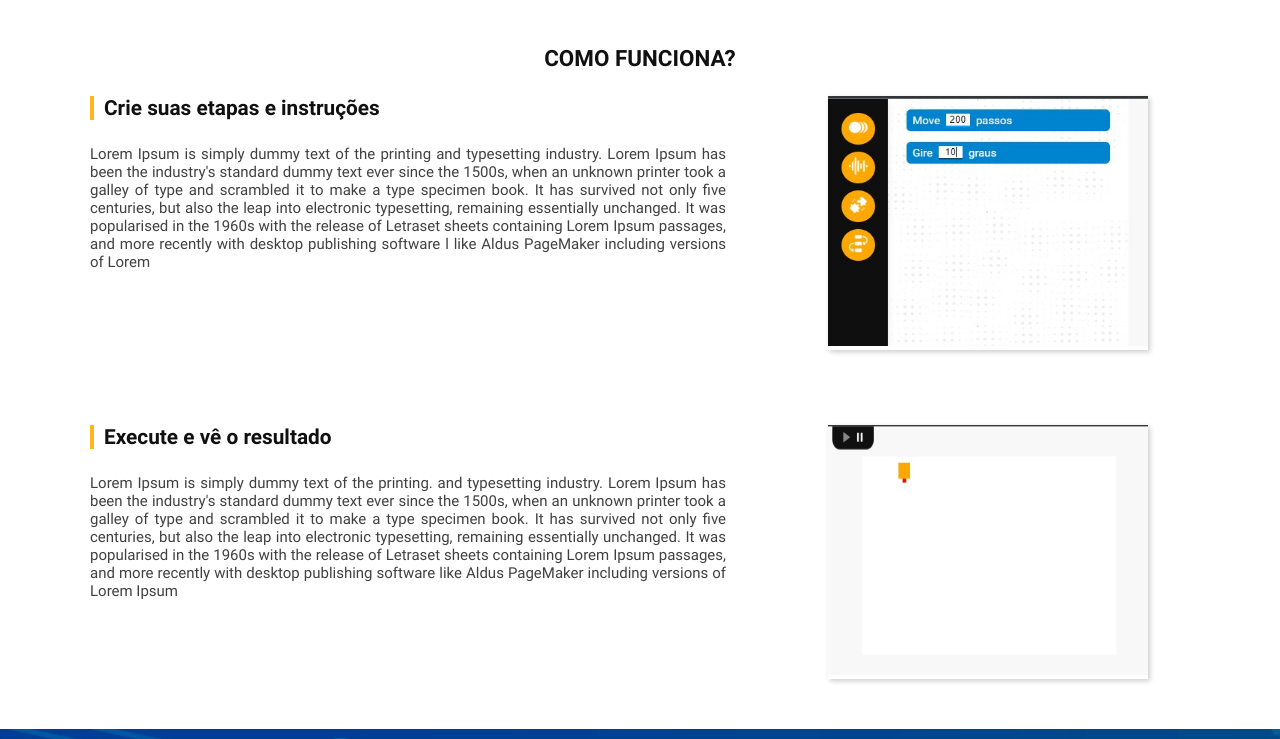
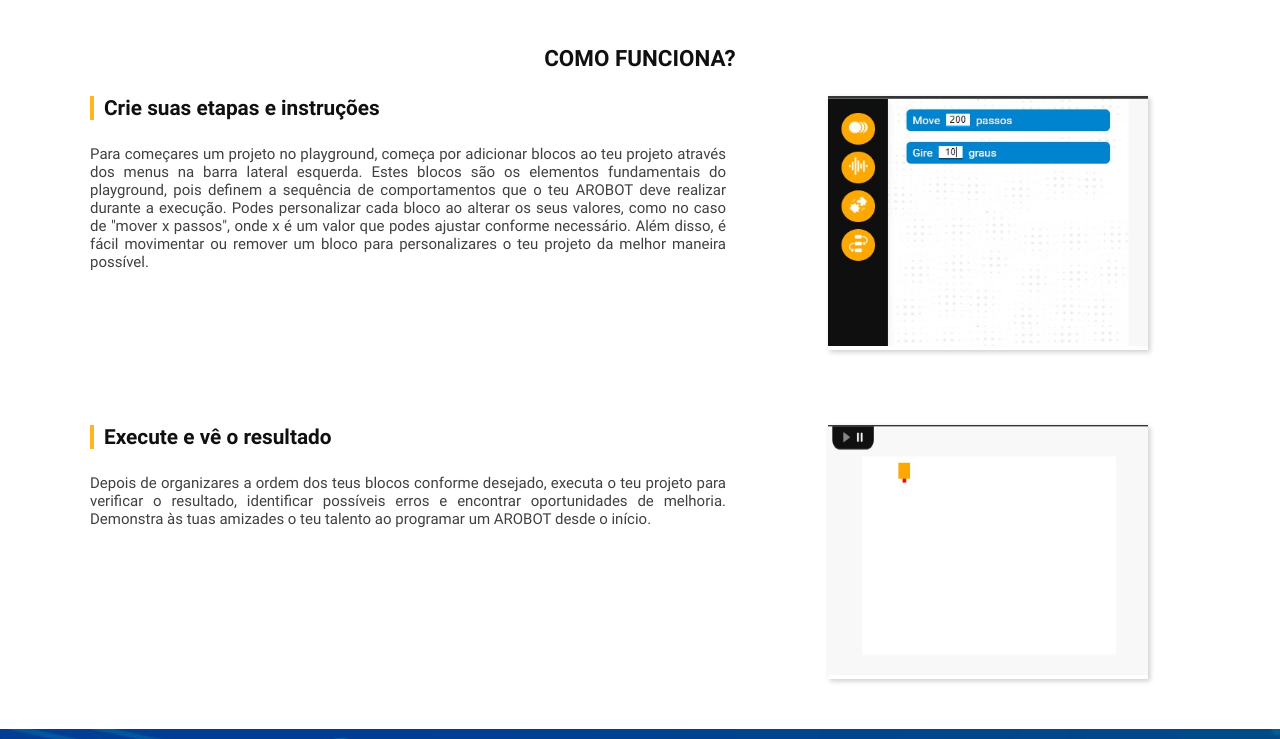
Before and after one commit to arotec-ao/playground-arobot, a Next.js app: page / in a window 1280 px wide. Shown: the part 583-1322 px from the top of the page. Built offline with nearby package versions, Linux system fonts and the light colour scheme.

Commit message:
troquei o como-funciona na página home

```diff
--- a/pages/index.jsx
+++ b/pages/index.jsx
@@ -77,31 +77,22 @@ export default function Home() {
           <div className={HomeStyle.hwTitleSection}>Como Funciona?</div>
           <div className={HomeStyle.hwStepsContainer}>
             <HowWorks title="Crie suas etapas e instruções" srcImage="/images/hw-1.jpeg">
-              Lorem Ipsum is simply dummy text of the printing
-              and typesetting industry. Lorem Ipsum has been the
-              industry's standard dummy text ever since the 1500s,
-              when an unknown printer took a galley of type and
-              scrambled it to make a type specimen book. It has
-              survived not only five centuries, but also the leap into
-              electronic typesetting, remaining essentially unchanged.
-              It was popularised in the 1960s with the release of
-              Letraset sheets containing Lorem Ipsum passages, and
-              more recently with desktop publishing software l
-              like Aldus PageMaker including versions of Lorem
+              Para começares um projeto no playground, começa por adicionar
+              blocos ao teu projeto através dos menus na barra lateral
+              esquerda. Estes blocos são os elementos fundamentais do
+              playground, pois definem a sequência de comportamentos que
+              o teu AROBOT deve realizar durante a execução. Podes personalizar
+              cada bloco ao alterar os seus valores, como no caso de "mover x passos",
+              onde x é um valor que podes ajustar conforme necessário. Além disso, é
+              fácil movimentar ou remover um bloco para personalizares o teu projeto da
+              melhor maneira possível.
             </HowWorks>
 
             <HowWorks title="Execute e vê o resultado" srcImage="/images/hw-2.jpeg">
-              Lorem Ipsum is simply dummy text of the printing.
-              and typesetting industry. Lorem Ipsum has been
-              the industry's standard dummy text ever since the
-              1500s, when an unknown printer took a galley of type
-              and scrambled it to make a type specimen book. It has
-              survived not only five centuries, but also the leap into
-              electronic typesetting, remaining essentially unchanged.
-              It was popularised in the 1960s with the release of
-              Letraset sheets containing Lorem Ipsum passages,
-              and more recently with desktop publishing software
-              like Aldus PageMaker including versions of Lorem Ipsum
+              Depois de organizares a ordem dos teus blocos conforme desejado, executa
+              o teu projeto para verificar o resultado, identificar possíveis erros
+              e encontrar oportunidades de melhoria. Demonstra às tuas amizades
+              o teu talento ao programar um AROBOT desde o início.
             </HowWorks>
           </div>
         </div>
```
